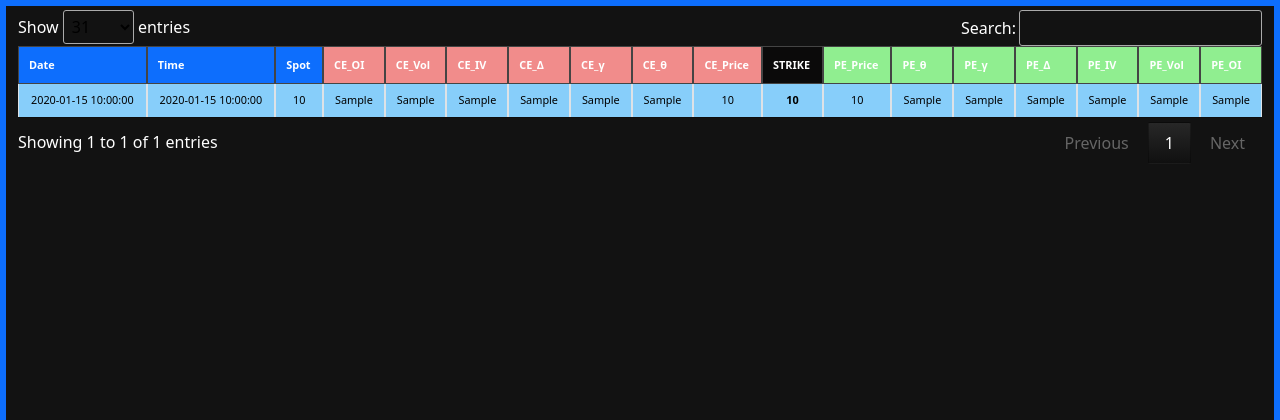
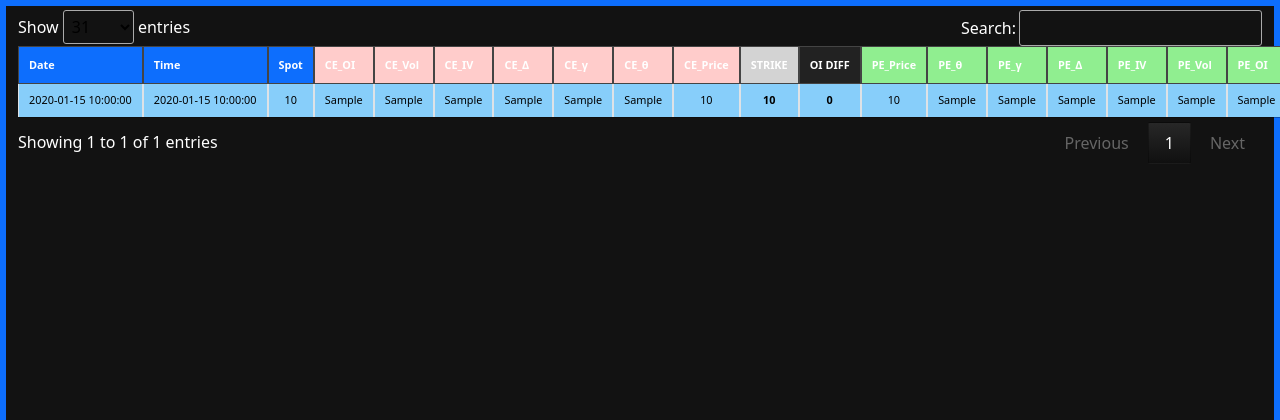
Before and after one commit to VirajRasalRepo/IndexDataAnalyser, a Flask app: page / in a window 1280 px wide. Shown: the top 420 px of the page. Run offline with Flask 3, Linux system fonts and the light colour scheme; tables that the repository leaves empty or names only in its code hold one stand-in row (values such as "Sample post"); some libraries are stand-ins or nearby versions.

Commit message:
Initial commit for IndexDataAnalyser 23-01-26 2(oi difference column added)

```diff
--- a/templates/index.html
+++ b/templates/index.html
@@ -15,20 +15,17 @@
 
         /* Header Custom Colors */
         .sticky-header th { color: white !important; cursor: move; border: 1px solid #444 !important; }
-
-        /* CE (Calls) Headers - Light Red */
-        .ce-head { background-color: #f18c8b !important; color: black !important; }
-
-        /* PE (Puts) Headers - Light Green */
-        .pe-head { background-color: #90ee90 !important; color: black !important; }
-
-        /* Global/Neutral Headers */
+        .ce-head { background-color: #ffcccb !important; color: black !important; } /* Light Red */
+        .pe-head { background-color: #90ee90 !important; color: black !important; } /* Light Green */
         .neutral-head { background-color: #0d6efd !important; color: white !important; }
 
-        /* Strike Column Styling - Light Grey */
-        .strike-col { background-color: #0b0a0a !important; color: black !important; font-weight: bolder !important; }
+        /* Strike & OI Diff Styling */
+        .strike-col { background-color: #d3d3d3 !important; color: black !important; font-weight: bold !important; }
+        .diff-col { font-weight: bold !important; background-color: #222 !important; }
+        .info-col {background-color: #0b0b0b !important; color: black !important;}
+        .highlight-16 {background-color: #4B0082 !important; color: white !important;font-weight: bold !important;}
 
-        .filter-header { background-color: #212529 !important; display: none; }
+        .filter-header { background-color: #090909 !important; display: none;color: #edeaea !important; }
 
         .controls {
             position: fixed; bottom: 20px; right: 30px; z-index: 2000;
@@ -36,8 +33,6 @@
             border: 2px solid #0d6efd; width: 200px;
         }
         .form-select-sm { font-size: 0.75rem; background: #333; color: white; border-color: #444; }
-
-}
     </style>
 </head>
 <body>
@@ -53,7 +48,6 @@
                 <option value="default">Default View</option>
                 <option value="greeks">Greeks Focus</option>
                 <option value="oi_vol">OI & Volume Focus</option>
-                <option value="compact">Compact (Price/Strike)</option>
             </select>
         </div>
 
@@ -64,29 +58,19 @@
         <table id="mainTable" class="table table-bordered text-center table-xs nowrap">
             <thead class="sticky-header">
                 <tr id="titleRow">
-                    <th class="neutral-head">Date</th>
-                    <th class="neutral-head">Time</th>
-                    <th class="neutral-head">Spot</th>
-                    <th class="ce-head">CE_OI</th>
-                    <th class="ce-head">CE_Vol</th>
-                    <th class="ce-head">CE_IV</th>
-                    <th class="ce-head">CE_Δ</th>
-                    <th class="ce-head">CE_γ</th>
-                    <th class="ce-head">CE_θ</th>
-                    <th class="ce-head">CE_Price</th>
+                    <th class="neutral-head">Date</th><th class="neutral-head">Time</th><th class="neutral-head">Spot</th>
+                    <th class="ce-head">CE_OI</th><th class="ce-head">CE_Vol</th><th class="ce-head">CE_IV</th>
+                    <th class="ce-head">CE_Δ</th><th class="ce-head">CE_γ</th><th class="ce-head">CE_θ</th><th class="ce-head">CE_Price</th>
                     <th class="strike-col">STRIKE</th>
-                    <th class="pe-head">PE_Price</th>
-                    <th class="pe-head">PE_θ</th>
-                    <th class="pe-head">PE_γ</th>
-                    <th class="pe-head">PE_Δ</th>
-                    <th class="pe-head">PE_IV</th>
-                    <th class="pe-head">PE_Vol</th>
-                    <th class="pe-head">PE_OI</th>
+                    <th class="diff-col">OI DIFF</th>
+                    <th class="pe-head">PE_Price</th><th class="pe-head">PE_θ</th><th class="pe-head">PE_γ</th>
+                    <th class="pe-head">PE_Δ</th><th class="pe-head">PE_IV</th><th class="pe-head">PE_Vol</th><th class="pe-head">PE_OI</th>
                 </tr>
                 <tr id="filterRow" class="filter-header">
                     <th></th><th></th><th></th>
                     <th class="ce-head"></th><th class="ce-head"></th><th class="ce-head"></th><th class="ce-head"></th><th class="ce-head"></th><th class="ce-head"></th><th class="ce-head"></th>
                     <th class="strike-col"></th>
+                    <th class="diff-col"></th>
                     <th class="pe-head"></th><th class="pe-head"></th><th class="pe-head"></th><th class="pe-head"></th><th class="pe-head"></th><th class="pe-head"></th><th class="pe-head"></th>
                 </tr>
             </thead>
@@ -110,6 +94,16 @@
                     { data: "ce_delta" }, { data: "ce_gamma" }, { data: "ce_theta" },
                     { data: "ce_price" },
                     { data: "strike_price", className: "strike-col" },
+                    {
+                        data: "oi_diff",
+                        className: "diff-col",
+                        render: function(data) { return data ? Number(data).toLocaleString() : "0"; },
+                        createdCell: function (td, cellData) {
+                            let val = parseFloat(cellData);
+                            if (val < 0) $(td).css('color', '#ff4d4d'); // Red
+                            else if (val > 0) $(td).css('color', '#00ff00'); // Green
+                        }
+                    },
                     { data: "pe_price" }, { data: "pe_theta" }, { data: "pe_gamma" },
                     { data: "pe_delta" }, { data: "pe_iv" }, { data: "pe_volume" }, { data: "pe_oi" }
                 ],
@@ -118,16 +112,21 @@
                 pageLength: 31,
                 lengthMenu: [[10, 31, 50, 100, 500, 1000, -1], [10, 31, 50, 100, 500, 1000, "All"]],
                 createdRow: function(row, data, dataIndex) {
-                    let groupNum = Math.floor(dataIndex / 31) % 2;
-                    $(row).addClass(groupNum === 0 ? 'group-blue' : 'group-black');
-                },
+                        // 1. Highlight every 16th row (0, 16, 32, etc.)
+                        if ((dataIndex + 1) % 16 === 0) {
+                            $(row).addClass('highlight-16');
+                        } else {
+                            // 2. Otherwise, apply your existing alternating group colors
+                            let groupNum = Math.floor(dataIndex / 31) % 2;
+                            $(row).addClass(groupNum === 0 ? 'group-blue' : 'group-black');
+                        }
+},
                 initComplete: function () {
                     this.api().columns().every(function (index) {
                         var column = this;
-                        var select = $('<select style="width:100%; font-size:0.6rem; background:#333; color:white;"><option value="">All</option></select>')
+                        var select = $('<select style="width:100%; font-size:0.6rem; background:#333; color:#0b0a0a;"><option value="">All</option></select>')
                             .appendTo($(`#filterRow th`).eq(index))
                             .on('change', function () { column.search($(this).val()).draw(); });
-
                         column.data().unique().sort().each(function (d) { if(d) select.append('<option value="'+d+'">'+d+'</option>'); });
                     });
                 }
@@ -142,26 +141,13 @@
 
         function changeLayout(val) {
             let order = [];
-            if (val === 'default') {
-                order = [0, 1, 2, 3, 4, 5, 6, 7, 8, 9, 10, 11, 12, 13, 14, 15, 16, 17];
-            } else if (val === 'greeks') {
-                order = [1, 2, 6, 7, 8, 10, 12, 13, 14, 0, 3, 4, 5, 9, 11, 15, 16, 17];
-            } else if (val === 'oi_vol') {
-                order = [1, 3, 4, 10, 16, 17, 0, 2, 5, 6, 7, 8, 9, 11, 12, 13, 14, 15];
-            } else if (val === 'compact') {
-                order = [1, 9, 10, 11, 0, 2, 3, 4, 5, 6, 7, 8, 12, 13, 14, 15, 16, 17];
-            }
-
-            <!-- #add a order here for only getting the oi data of ce and pe at near colums -->
+            if (val === 'default') order = [0, 1, 2, 3, 4, 5, 6, 7, 8, 9, 10, 11, 12, 13, 14, 15, 16, 17, 18];
+            else if (val === 'greeks') order = [1, 10, 11, 6, 7, 8, 13, 14, 15, 0, 2, 3, 4, 5, 9, 12, 16, 17, 18];
+            else if (val === 'oi_vol') order = [1, 10, 11, 3, 4, 17, 18, 0, 2, 5, 6, 7, 8, 9, 12, 13, 14, 15, 16];
             table.colReorder.order(order, true);
         }
 
-        function resetLayout() {
-            table.colReorder.reset();
-            $('#layoutSelect').val('default');
-            window.location.reload();
-        }
-
+        function resetLayout() { table.colReorder.reset(); window.location.reload(); }
         function toggleFilters() { $('#filterRow').toggle(); table.columns.adjust().draw(); }
         function toggleRefresh() { isPaused = !isPaused; $('#refreshBtn').toggleClass('btn-danger btn-success').text(isPaused ? "Start" : "Stop"); }
     </script>
--- a/web_app.py
+++ b/web_app.py
@@ -22,14 +22,14 @@ def get_data_api():
     try:
         conn = mysql.connector.connect(**DB_CONFIG)
         cursor = conn.cursor(dictionary=True)
-        # Fetch data
-        query = "SELECT * FROM NIFTY_OC_HISTORICAL ORDER BY Date DESC, Time DESC, Strike_price DESC LIMIT 5000"
+        # Fetch data - includes your new OI_Diff column
+        query = "SELECT * FROM NIFTY_OC_HISTORICAL ORDER BY Date DESC, Time DESC, Strike_price DESC LIMIT 2000"
         cursor.execute(query)
         rows = cursor.fetchall()
 
         processed_rows = []
         for row in rows:
-            # Force all keys to lowercase and convert objects to strings
+            # Force all keys to lowercase for consistent frontend mapping
             new_row = {}
             for key, value in row.items():
                 clean_key = key.lower()
```
